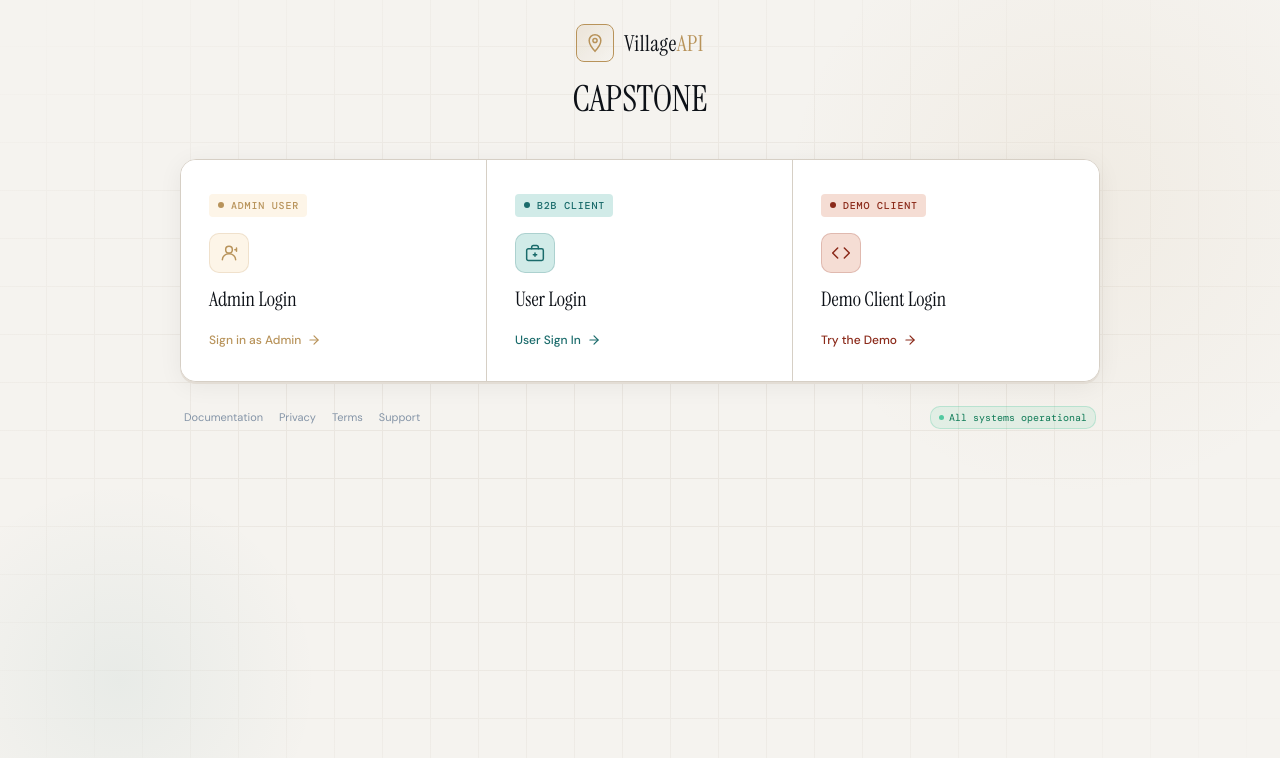
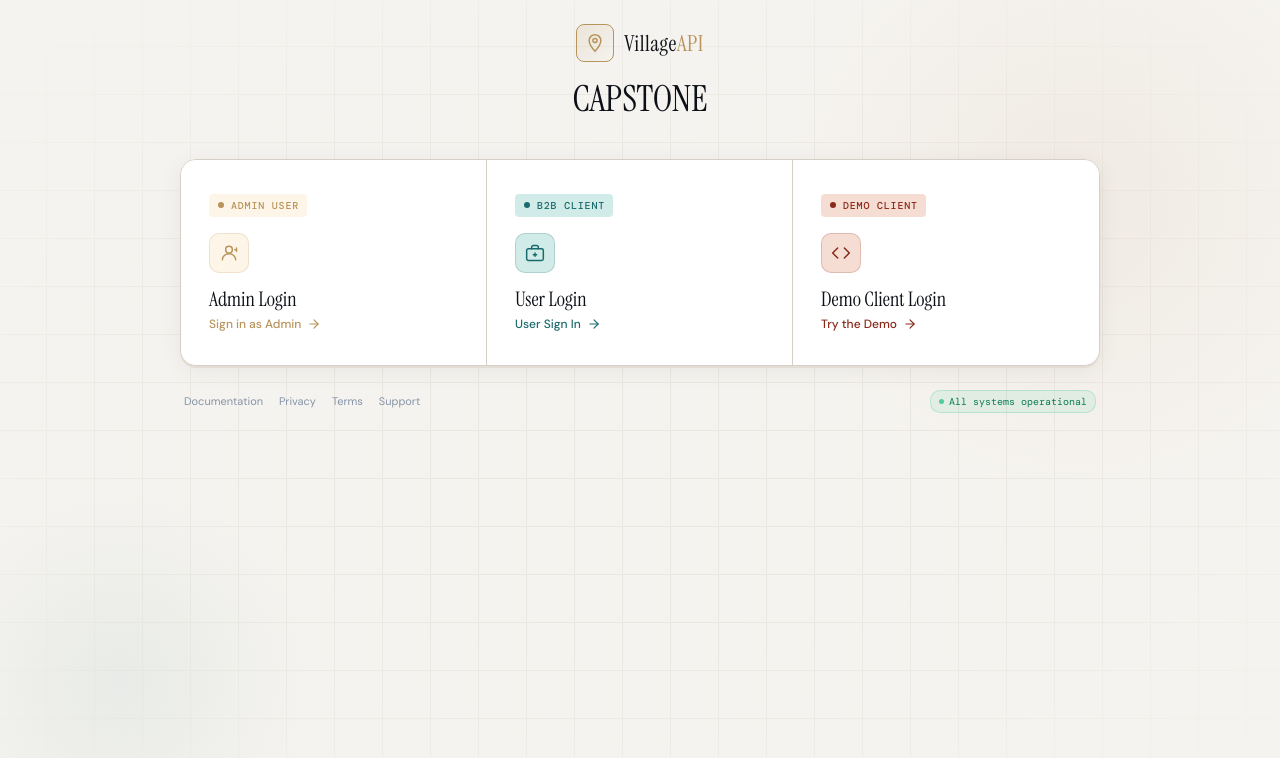
Before and after one commit to Dileep2505/Capstone, a React (Vite) app in the folder all-india-villages-api/apps/frontend/: page / in a window 1280 px wide. Shown: the top 758 px of the page. Built offline with nearby package versions, Linux system fonts and the light colour scheme; no server answers.

Commit message:
LoginPage: remove subtitle/description from portal cards and JSX

```diff
--- a/all-india-villages-api/apps/frontend/src/pages/LoginPage.tsx
+++ b/all-india-villages-api/apps/frontend/src/pages/LoginPage.tsx
@@ -10,8 +10,7 @@ type PortalCard = {
   id: PortalId;
   tag: string;
   title: string;
-  subtitle: string;
-  description: string;
+  // subtitle and description removed — simplified card
 };
 
 const portalCards: PortalCard[] = [
@@ -19,16 +18,18 @@ const portalCards: PortalCard[] = [
     id: "admin",
     tag: "Admin User",
     title: "Admin Login",
-},
+  },
   {
     id: "b2b",
     tag: "B2B Client",
     title: "User Login",
-},
+  },
   {
     id: "demo",
     tag: "Demo Client",
-    title: "Demo Client Login",  },
+    title: "Demo Client Login",
+    // demo has no subtitle/description
+  },
 ];
 
 function PortalIcon({ portal }: { portal: PortalId }) {
@@ -186,8 +187,6 @@ function LoginPage() {
               </div>
 
               <h2>{card.title}</h2>
-              <div className="login-page__portal-subtitle">{card.subtitle}</div>
-              <p>{card.description}</p>
 
               <span className={`login-page__cta login-page__cta--${card.id}`}>
                 {card.id === "admin"
@@ -237,7 +236,6 @@ function LoginPage() {
 
               <div className="login-page__modal-title">
                 <h3>{portal.title}</h3>
-                <p>{portal.subtitle}</p>
               </div>
 
               <button type="button" className="login-page__close" onClick={closePortal}>
```
